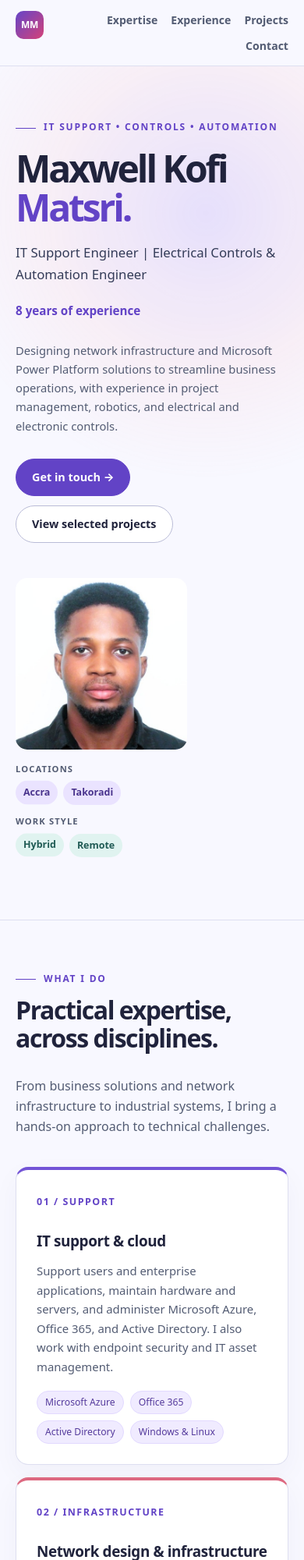
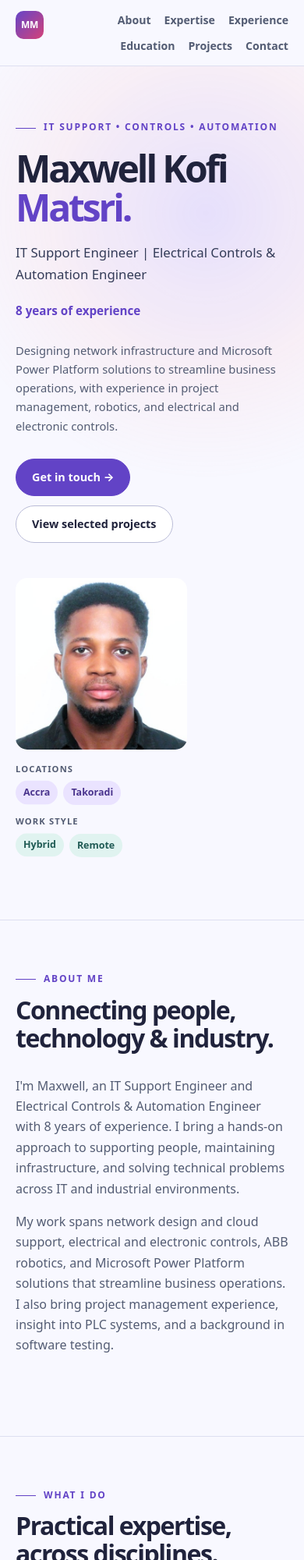
Before and after one commit to MaxwellMatsri/MaxwellMatsri.github.io, a plain HTML site: page index.html in a window 390 px wide. Shown: the top 2000 px of the page at 78% size. Drawn offline with Linux system fonts and the light colour scheme.

Commit message:
Add about and education sections
Co-authored-by: Copilot App <223556219+Copilot@users.noreply.github.com>

```diff
--- a/index.html
+++ b/index.html
@@ -66,6 +66,8 @@
     .section-head { display: grid; grid-template-columns: 1fr 1fr; gap: 30px; align-items: end; margin-bottom: 38px; }
     h2 { font-size: clamp(2rem, 4vw, 3rem); line-height: 1.12; letter-spacing: -.045em; margin: 12px 0 0; }
     .section-intro { color: var(--muted); max-width: 500px; margin: 0; }
+    .about-copy { color: var(--muted); max-width: 620px; }
+    .about-copy p:last-child { margin-bottom: 0; }
     .grid { display: grid; grid-template-columns: repeat(2, minmax(0, 1fr)); gap: 16px; }
     .card { background: var(--panel); border: 1px solid var(--line); border-radius: 16px; padding: 26px; box-shadow: 0 12px 35px #3933650a; transition: transform .25s ease, box-shadow .25s ease; }
     .card:hover, .card:focus-within { transform: translateY(-4px); box-shadow: 0 18px 38px #39336520; }
@@ -136,6 +138,7 @@
       .portrait-card { width: min(220px, 100%); }
       .section-head, .grid { grid-template-columns: 1fr; }
       .section { padding: 65px 0; }
+      section { scroll-margin-top: 145px; }
       .role { grid-template-columns: 1fr; gap: 7px; }
       .closing { align-items: flex-start; flex-direction: column; }
       .appointment-grid { grid-template-columns: 1fr; }
@@ -154,8 +157,10 @@
     <div class="wrap nav">
       <a class="brand" href="#top" aria-label="Maxwell Matsri, home"><span class="brand-mark">MM</span><span class="brand-name">Maxwell Matsri</span></a>
       <nav aria-label="Main navigation">
+        <a href="#about">About</a>
         <a href="#expertise">Expertise</a>
         <a href="#experience">Experience</a>
+        <a href="#education">Education</a>
         <a href="#projects">Projects</a>
         <a href="#contact">Contact</a>
       </nav>
@@ -182,6 +187,18 @@
             <ul class="location-list" aria-labelledby="location-heading"><li>Accra</li><li>Takoradi</li></ul>
             <p class="location-label" id="work-style-heading">Work style</p>
             <ul class="location-list work-style" aria-labelledby="work-style-heading"><li>Hybrid</li><li>Remote</li></ul>
+          </div>
+        </div>
+      </div>
+    </section>
+
+    <section class="section" id="about">
+      <div class="wrap">
+        <div class="section-head">
+          <div><div class="eyebrow">About me</div><h2>Connecting people,<br>technology &amp; industry.</h2></div>
+          <div class="about-copy">
+            <p>I'm Maxwell, an IT Support Engineer and Electrical Controls &amp; Automation Engineer with 8 years of experience. I bring a hands-on approach to supporting people, maintaining infrastructure, and solving technical problems across IT and industrial environments.</p>
+            <p>My work spans network design and cloud support, electrical and electronic controls, ABB robotics, and Microsoft Power Platform solutions that streamline business operations. I also bring project management experience, insight into PLC systems, and a background in software testing.</p>
           </div>
         </div>
       </div>
@@ -223,6 +240,19 @@
       </div>
     </section>
 
+    <section class="section" id="education">
+      <div class="wrap">
+        <div class="section-head">
+          <div><div class="eyebrow">Education</div><h2>A foundation in<br>engineering.</h2></div>
+          <p class="section-intro">My studies bring together electrical and electronic engineering with systems engineering.</p>
+        </div>
+        <div class="grid">
+          <article class="card"><span class="card-number">QUALIFICATION</span><h3>Bachelor of Technology in Electrical/Electronic Engineering</h3></article>
+          <article class="card"><span class="card-number">PROGRAM</span><h3>Systems Engineering</h3></article>
+        </div>
+      </div>
+    </section>
+
     <section class="section" id="projects">
       <div class="wrap">
         <div class="section-head">
@@ -231,7 +261,7 @@
         </div>
         <div class="grid projects">
           <article class="card"><span class="project-label">Robotics &bull; Automation</span><h3>ABB robot programming</h3><p>Wrote RAPID programs for ABB robots as part of my electrical, robotics, and IT work at Tenaris-Amaja.</p><ul class="tags"><li>ABB robotics</li><li>RAPID</li><li>Automation</li></ul><details class="project-details"><summary>More about ABB robot programming</summary><p>Programmed and maintained ABB robots and supported troubleshooting of hardware and software faults.</p></details></article>
-          <article class="card"><span class="project-label">Research &bull; Power systems</span><h3>Load flow design &amp; analysis</h3><p>Designed and analyzed load flow in Takoradi Technical University's power distribution network using ETAP, identifying opportunities to improve efficiency and reliability.</p><ul class="tags"><li>ETAP</li><li>Power distribution</li><li>Analysis</li></ul><details class="project-details"><summary>More about load flow analysis</summary><p>Proposed improvements to optimize load flow and reduce power losses, and presented findings to the university's technical team.</p></details></article>
+          <article class="card"><span class="project-label">Research &bull; Power systems</span><h3>Load flow design &amp; analysis</h3><p>Designed and analyzed load flow in a university power distribution network using ETAP, identifying opportunities to improve efficiency and reliability.</p><ul class="tags"><li>ETAP</li><li>Power distribution</li><li>Analysis</li></ul><details class="project-details"><summary>More about load flow analysis</summary><p>Proposed improvements to optimize load flow and reduce power losses, and presented findings to the university's technical team.</p></details></article>
           <article class="card"><span class="project-label">Project &bull; Electrical engineering</span><h3>Three-phase motor protection</h3><p>Designed, constructed, and tested an intelligent phase failure support system for three-phase motors using static phase shift technology.</p><ul class="tags"><li>Motor systems</li><li>Prototype</li><li>Phase failure</li></ul><details class="project-details"><summary>More about motor protection</summary><p>Built and tested a working prototype to help prevent and mitigate phase failure in three-phase motors.</p></details></article>
         </div>
       </div>
```
